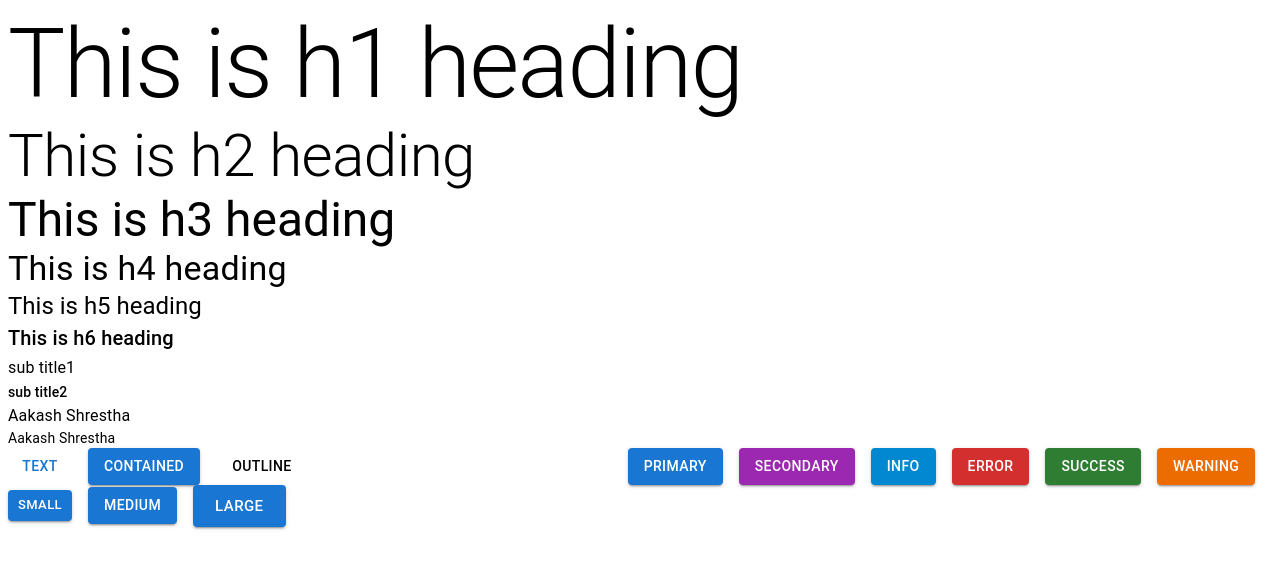
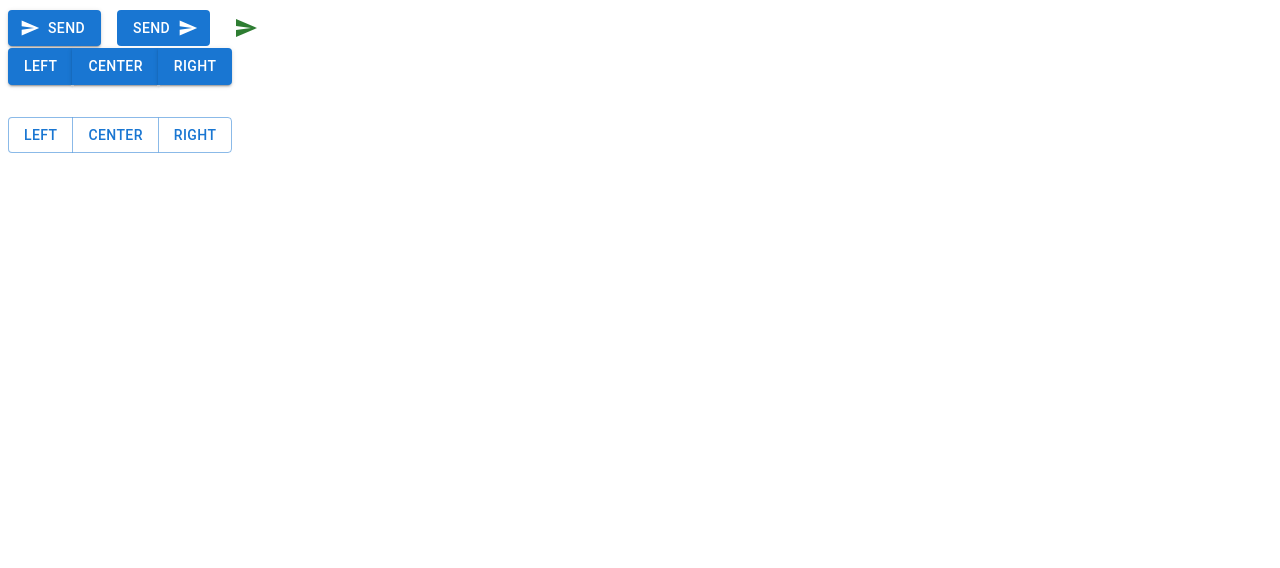
Before and after one commit to aakashstha1/React-MUI, a React (Vite) app in the folder MUI demo/: page / in a window 1280 px wide. Shown: the top 568 px of the page. Built offline with nearby package versions, Linux system fonts and the light colour scheme.

Commit message:
third commit

```diff
--- a/MUI demo/package.json
+++ b/MUI demo/package.json
@@ -12,6 +12,7 @@
   "dependencies": {
     "@emotion/react": "^11.11.4",
     "@emotion/styled": "^11.11.5",
+    "@mui/icons-material": "^5.15.19",
     "@mui/material": "^5.15.19",
     "react": "^18.2.0",
     "react-dom": "^18.2.0"
--- a/MUI demo/src/App.jsx
+++ b/MUI demo/src/App.jsx
@@ -1,13 +1,17 @@
 import "./App.css";
-import { MuiTypography } from "./components/MuiTypography";
-import { MuiButton } from "./components/MuiButton";
-import { MuiBtnSize } from "./components/MuiBtnSize";
+import { MuiBtnGroup } from "./components/MuiBtnGroup";
+// import { MuiTypography } from "./components/MuiTypography";
+// import { MuiButton } from "./components/MuiButton";
+// import { MuiBtnSize } from "./components/MuiBtnSize";
+import { MuiIconBtn } from "./components/MuiIconBtn";
 function App() {
   return (
     <>
-      <MuiTypography />
+      {/* <MuiTypography />
       <MuiButton />
-      <MuiBtnSize />
+      <MuiBtnSize /> */}
+      <MuiIconBtn/>
+      <MuiBtnGroup/>
     </>
   );
 }
--- /dev/null
+++ b/MUI demo/src/components/MuiBtnGroup.jsx
@@ -0,0 +1,22 @@
+import { Stack, Button, ButtonGroup } from "@mui/material";
+
+export const MuiBtnGroup = () => {
+  return (
+    <Stack spacing={4}>
+      <Stack direction={"row"} spacing={3}>
+        <ButtonGroup>
+          <Button variant="contained">Left</Button>
+          <Button variant="contained">Center</Button>
+          <Button variant="contained">Right</Button>
+        </ButtonGroup>
+      </Stack>
+      <Stack direction={"row"} spacing={3}>
+        <ButtonGroup>
+          <Button variant="outlined">Left</Button>
+          <Button variant="outlined">Center</Button>
+          <Button variant="outlined">Right</Button>
+        </ButtonGroup>
+      </Stack>
+    </Stack>
+  );
+};
--- /dev/null
+++ b/MUI demo/src/components/MuiIconBtn.jsx
@@ -0,0 +1,24 @@
+import { Stack, Button, IconButton } from "@mui/material";
+import SendIcon from "@mui/icons-material/Send";
+export const MuiIconBtn = () => {
+  return (
+    <Stack display={"block"} spacing={2} direction={"row"}>
+      <Button
+        variant="contained"
+        startIcon={<SendIcon />}
+        disableRipple
+        onClick={() => {
+          alert("Clicked");
+        }}
+      >
+        Send
+      </Button>
+      <Button variant="contained" endIcon={<SendIcon />} disableElevation>
+        Send
+      </Button>
+      <IconButton aria-label="send" color="success" size="medium">
+        <SendIcon />
+      </IconButton>
+    </Stack>
+  );
+};
```
Also changed, not shown: 1 other file (tests, documents, lock files or other folders).
